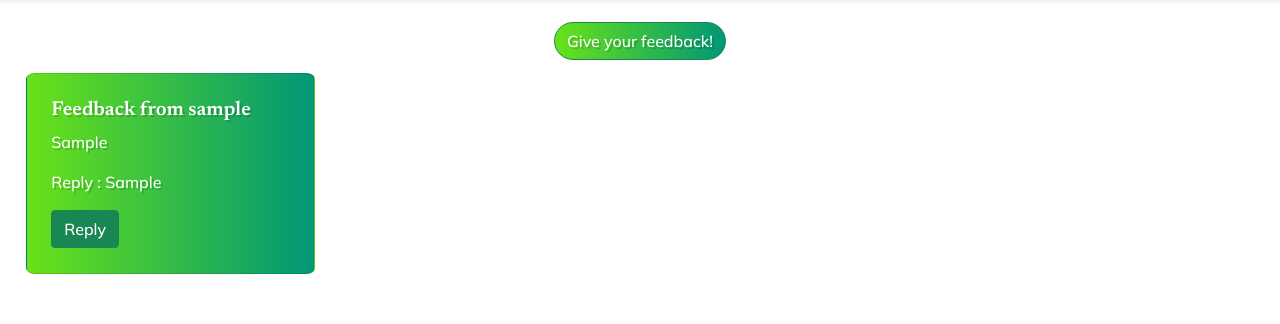
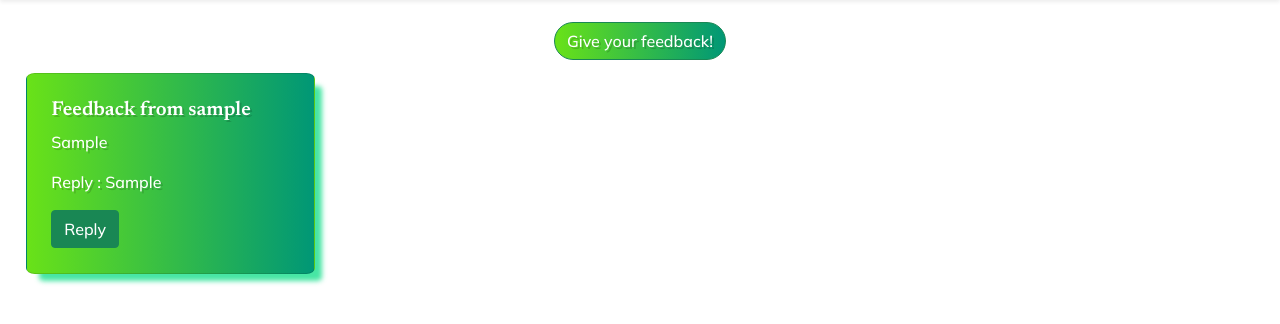
Before and after one commit to joshuanadeak/project-tengah-semester-pbp-e01, a Django app: page /suggestionbox/ in a window 1280 px wide. Shown: the part 90-414 px from the top of the page. Run offline with Django 4.2, Linux system fonts and the light colour scheme; a user stored in the database is signed in; tables that the repository leaves empty hold one stand-in row (values such as "Sample post"); some libraries are stand-ins or nearby versions.

Commit message:
Adding shadows to cards.

```diff
--- a/suggestionbox/templates/main_page.html
+++ b/suggestionbox/templates/main_page.html
@@ -25,6 +25,7 @@
             padding-left: 3%;
             padding-right: 3%;
             border-radius: 3%;
+            box-shadow: 10px 10px 5px -3px rgba(10,222,133,0.75);-webkit-box-shadow: 10px 10px 5px -3px rgba(10,222,133,0.75);-moz-box-shadow: 10px 10px 5px -3px rgba(10,222,133,0.75);
         }
 
         .card:hover {
```
